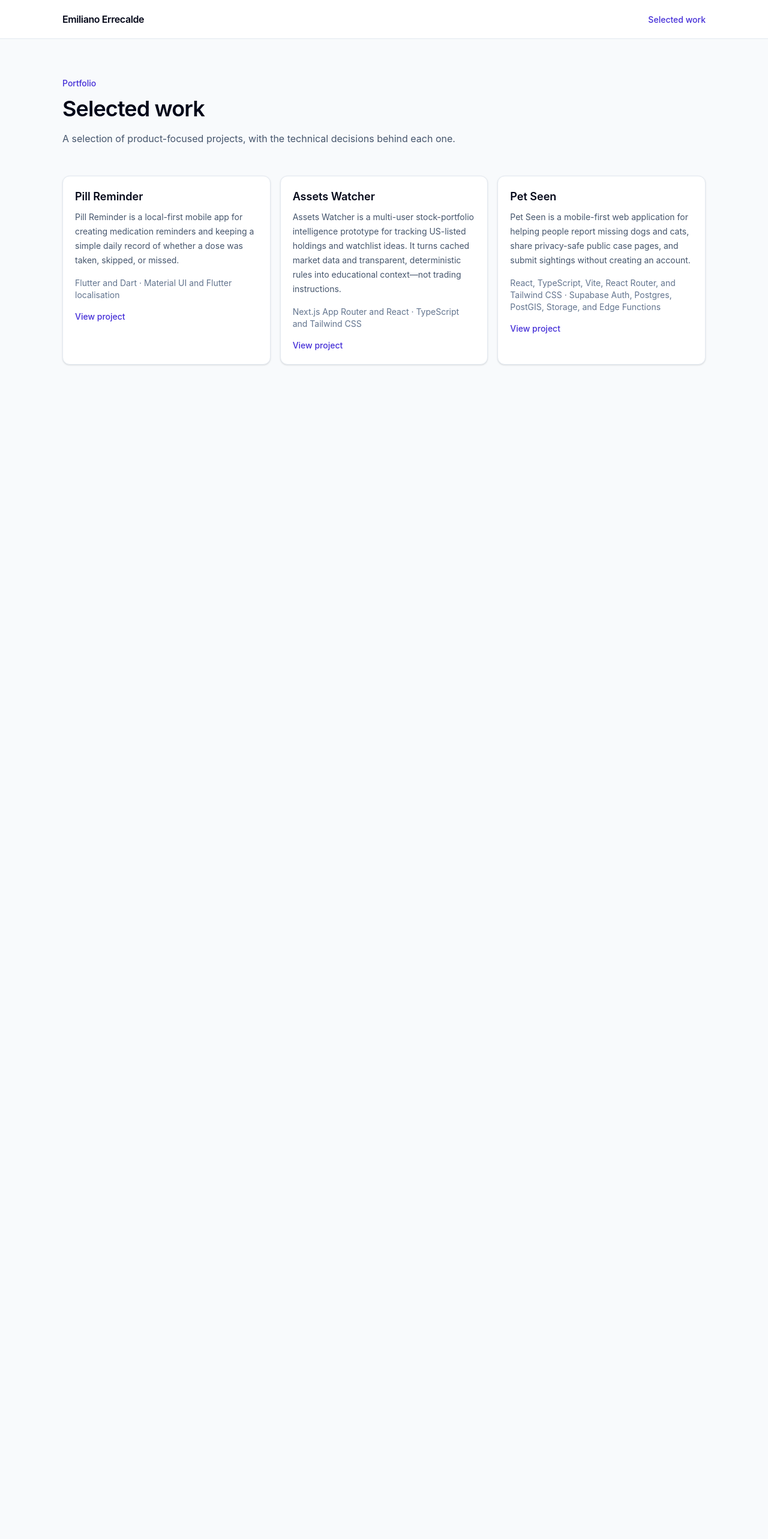
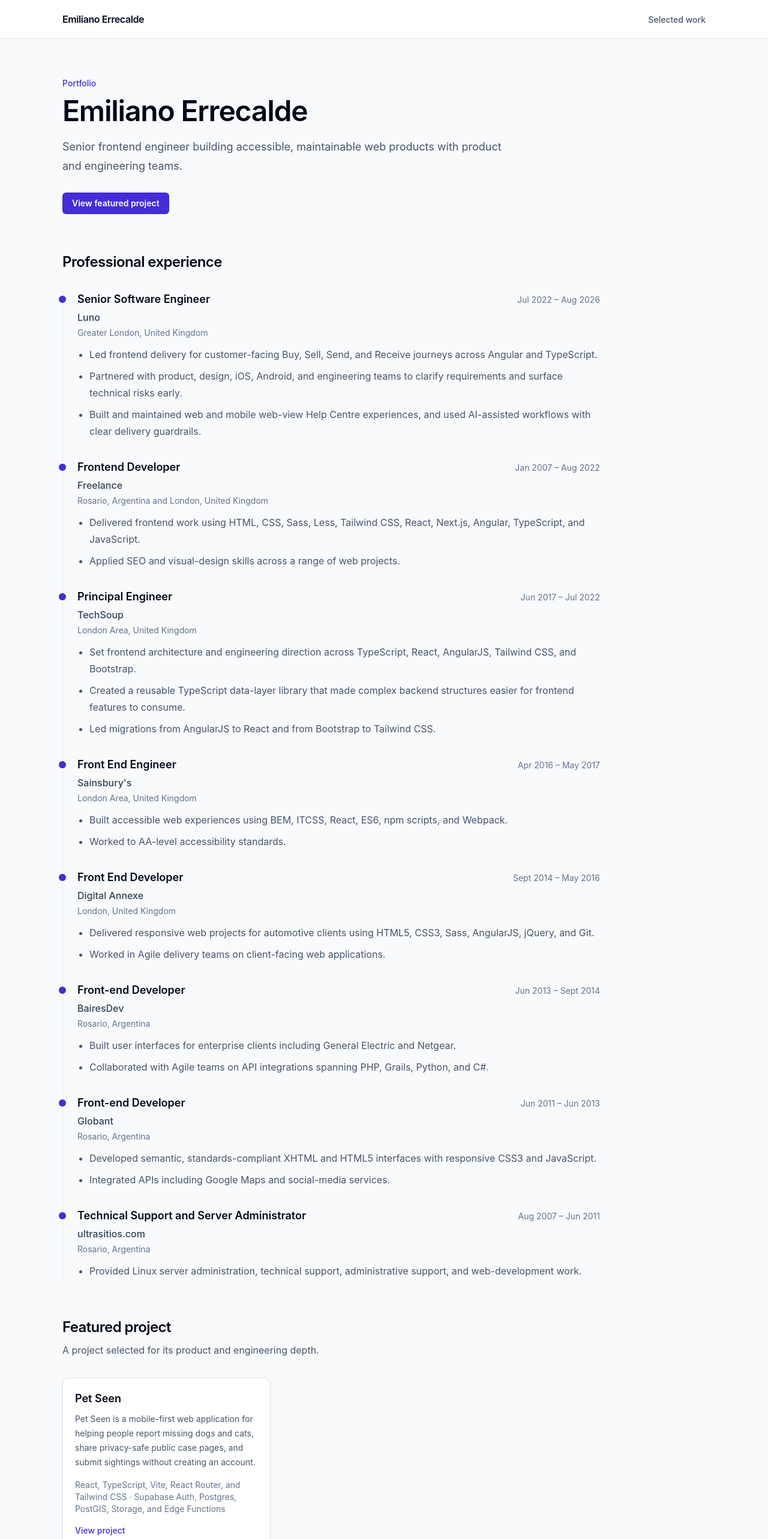
Before and after one commit to eerrecalde/emis-portfolio, a React (Vite) app: page / in a window 1280 px wide. Shown: the top 2566 px of the page at 60% size. Before the commit the page ends 800 px from the top, so only its background shows below. Built offline with nearby package versions, Linux system fonts and the light colour scheme.

Commit message:
Build portfolio homepage
Compose the homepage from curated professional experience and the featured Pet Seen project. Preserve the full project listing at /projects and record P2-05 as complete.

```diff
--- a/public/data/portfolio.json
+++ b/public/data/portfolio.json
@@ -98,7 +98,7 @@
       "title": "Pet Seen",
       "summary": "Pet Seen is a mobile-first web application for helping people report missing dogs and cats, share privacy-safe public case pages, and submit sightings without creating an account.",
       "whyBuilt": "Losing a pet is time-sensitive, emotionally difficult, and location-sensitive. I wanted to design a service that makes reporting and sharing fast without exposing the exact location of a missing animal publicly. The central product constraint is simple: public views are useful, but exact locations remain available only to the case owner and authorised staff.",
-      "featured": false,
+      "featured": true,
       "repositoryUrl": "https://github.com/eerrecalde/pet-seen",
       "screenshots": [
         {
--- a/src/App.tsx
+++ b/src/App.tsx
@@ -1,10 +1,14 @@
 import { useQuery } from '@tanstack/react-query';
 import { Link, Route, Routes, useParams } from 'react-router';
+import { HomePage } from './components/HomePage';
 import { ProjectDetail } from './components/ProjectDetail';
 import { ProjectList } from './components/ProjectList';
 import { SiteLayout } from './components/SiteLayout';
 import { fetchPortfolio } from './data/portfolio';
-import type { PortfolioProject } from './types/portfolio';
+import type {
+  PortfolioProject,
+  ProfessionalExperience,
+} from './types/portfolio';
 
 export default function App() {
   const projectsQuery = useQuery({
@@ -19,20 +23,34 @@ export default function App() {
         <p role="alert">{projectsQuery.error.message}</p>
       ) : null}
       {projectsQuery.data ? (
-        <PortfolioRoutes projects={projectsQuery.data.projects} />
+        <PortfolioRoutes
+          experience={projectsQuery.data.experience}
+          projects={projectsQuery.data.projects}
+        />
       ) : null}
     </SiteLayout>
   );
 }
 
-type PortfolioRoutesProps = {
+type ProjectsProps = {
   projects: PortfolioProject[];
 };
 
-function PortfolioRoutes({ projects }: PortfolioRoutesProps) {
+type PortfolioRoutesProps = ProjectsProps & {
+  experience: ProfessionalExperience[];
+};
+
+function PortfolioRoutes({ projects, experience }: PortfolioRoutesProps) {
   return (
     <Routes>
-      <Route element={<ProjectListing projects={projects} />} path="/" />
+      <Route
+        element={<HomePage experience={experience} projects={projects} />}
+        path="/"
+      />
+      <Route
+        element={<ProjectListing projects={projects} />}
+        path="/projects"
+      />
       <Route
         element={<ProjectPage projects={projects} />}
         path="/projects/:slug"
@@ -42,12 +60,15 @@ function PortfolioRoutes({ projects }: PortfolioRoutesProps) {
   );
 }
 
-function ProjectListing({ projects }: PortfolioRoutesProps) {
+function ProjectListing({ projects }: ProjectsProps) {
   return (
-    <>
+    <section aria-labelledby="projects-heading">
       <header className="max-w-2xl">
         <p className="text-sm font-medium text-indigo-700">Portfolio</p>
-        <h1 className="mt-3 text-4xl font-semibold tracking-tight text-slate-950">
+        <h1
+          className="mt-3 text-4xl font-semibold tracking-tight text-slate-950"
+          id="projects-heading"
+        >
           Selected work
         </h1>
         <p className="mt-4 text-base leading-7 text-slate-600">
@@ -55,25 +76,18 @@ function ProjectListing({ projects }: PortfolioRoutesProps) {
           behind each one.
         </p>
       </header>
-      <section
-        className="mt-12"
-        id="projects"
-        aria-labelledby="projects-heading"
-      >
-        <h2 className="sr-only" id="projects-heading">
-          Projects
-        </h2>
-        {projects.length > 0 ? (
+      {projects.length > 0 ? (
+        <div className="mt-12">
           <ProjectList projects={projects} />
-        ) : (
-          <p>No projects are available yet.</p>
-        )}
-      </section>
-    </>
+        </div>
+      ) : (
+        <p className="mt-12">No projects are available yet.</p>
+      )}
+    </section>
   );
 }
 
-function ProjectPage({ projects }: PortfolioRoutesProps) {
+function ProjectPage({ projects }: ProjectsProps) {
   const { slug } = useParams();
   const project = projects.find((item) => item.slug === slug);
 
--- /dev/null
+++ b/src/components/HomePage.tsx
@@ -0,0 +1,107 @@
+import type {
+  PortfolioProject,
+  ProfessionalExperience,
+} from '../types/portfolio';
+import { ProjectList } from './ProjectList';
+
+type HomePageProps = {
+  projects: PortfolioProject[];
+  experience: ProfessionalExperience[];
+};
+
+export function HomePage({ projects, experience }: HomePageProps) {
+  const featuredProjects = projects.filter((project) => project.featured);
+
+  return (
+    <>
+      <header className="max-w-3xl">
+        <p className="text-sm font-medium text-indigo-700">Portfolio</p>
+        <h1 className="mt-3 text-4xl font-semibold tracking-tight text-slate-950 sm:text-5xl">
+          Emiliano Errecalde
+        </h1>
+        <p className="mt-5 text-lg leading-8 text-slate-600">
+          Senior frontend engineer building accessible, maintainable web
+          products with product and engineering teams.
+        </p>
+        <a
+          className="mt-7 inline-flex rounded-md bg-indigo-700 px-4 py-2 text-sm font-semibold text-white hover:bg-indigo-800 focus-visible:outline-2 focus-visible:outline-offset-4 focus-visible:outline-indigo-700"
+          href="#featured-projects"
+        >
+          View featured project
+        </a>
+      </header>
+
+      <section className="mt-16 max-w-4xl" aria-labelledby="experience-heading">
+        <h2
+          className="text-2xl font-semibold tracking-tight text-slate-950"
+          id="experience-heading"
+        >
+          Professional experience
+        </h2>
+        <ol className="mt-8 space-y-8 border-l border-slate-200 pl-6">
+          {experience.map((role) => (
+            <li className="relative" key={`${role.company}-${role.startDate}`}>
+              <span
+                className="absolute -left-[31px] top-2 size-3 rounded-full bg-indigo-700 ring-4 ring-slate-50"
+                aria-hidden="true"
+              />
+              <div className="flex flex-col gap-1 sm:flex-row sm:items-baseline sm:justify-between sm:gap-6">
+                <h3 className="text-lg font-semibold text-slate-950">
+                  {role.title}
+                </h3>
+                <p className="shrink-0 text-sm text-slate-500">
+                  {formatDateRange(role.startDate, role.endDate)}
+                </p>
+              </div>
+              <p className="mt-1 font-medium text-slate-700">{role.company}</p>
+              <p className="mt-1 text-sm text-slate-500">{role.location}</p>
+              <ul className="mt-3 list-disc space-y-2 pl-5 leading-7 text-slate-600">
+                {role.highlights.map((highlight) => (
+                  <li key={highlight}>{highlight}</li>
+                ))}
+              </ul>
+            </li>
+          ))}
+        </ol>
+      </section>
+
+      <section
+        className="mt-16"
+        id="featured-projects"
+        aria-labelledby="featured-projects-heading"
+      >
+        <h2
+          className="text-2xl font-semibold tracking-tight text-slate-950"
+          id="featured-projects-heading"
+        >
+          Featured project
+        </h2>
+        <p className="mt-2 leading-7 text-slate-600">
+          A project selected for its product and engineering depth.
+        </p>
+        {featuredProjects.length > 0 ? (
+          <div className="mt-8">
+            <ProjectList headingLevel="h3" projects={featuredProjects} />
+          </div>
+        ) : (
+          <p className="mt-8 text-slate-600">No featured projects yet.</p>
+        )}
+      </section>
+    </>
+  );
+}
+
+function formatDateRange(startDate: string, endDate: string): string {
+  return `${formatDate(startDate)} – ${formatDate(endDate)}`;
+}
+
+function formatDate(value: string): string {
+  const [year, month] = value.split('-');
+  const date = new Date(Date.UTC(Number(year), Number(month) - 1));
+
+  return new Intl.DateTimeFormat('en-GB', {
+    month: 'short',
+    year: 'numeric',
+    timeZone: 'UTC',
+  }).format(date);
+}
--- a/src/components/ProjectDetail.tsx
+++ b/src/components/ProjectDetail.tsx
@@ -8,7 +8,7 @@ export function ProjectDetail({ project }: ProjectDetailProps) {
     <article className="max-w-4xl">
       <Link
         className="text-sm font-medium text-indigo-700 hover:text-indigo-900 focus-visible:rounded focus-visible:outline-2 focus-visible:outline-offset-4 focus-visible:outline-indigo-700"
-        to="/#projects"
+        to="/projects"
       >
         Back to selected work
       </Link>
--- a/src/components/ProjectList.tsx
+++ b/src/components/ProjectList.tsx
@@ -1,9 +1,17 @@
 import { Link } from 'react-router';
 import type { PortfolioProject } from '../types/portfolio';
 
-type ProjectListProps = { projects: PortfolioProject[] };
+type ProjectListProps = {
+  projects: PortfolioProject[];
+  headingLevel?: 'h2' | 'h3';
+};
 
-export function ProjectList({ projects }: ProjectListProps) {
+export function ProjectList({
+  projects,
+  headingLevel = 'h2',
+}: ProjectListProps) {
+  const Heading = headingLevel;
+
   return (
     <ul className="grid gap-4 sm:grid-cols-2 lg:grid-cols-3">
       {projects.map((project) => (
@@ -11,14 +19,14 @@ export function ProjectList({ projects }: ProjectListProps) {
           className="rounded-xl border border-slate-200 bg-white p-5 shadow-sm"
           key={project.slug}
         >
-          <h2 className="text-lg font-semibold text-slate-950">
+          <Heading className="text-lg font-semibold text-slate-950">
             <Link
               className="focus-visible:rounded focus-visible:outline-2 focus-visible:outline-offset-4 focus-visible:outline-indigo-700"
               to={`/projects/${project.slug}`}
             >
               {project.title}
             </Link>
-          </h2>
+          </Heading>
           <p className="mt-2 min-h-12 text-sm leading-6 text-slate-600">
             {project.summary}
           </p>
--- a/src/components/SiteLayout.tsx
+++ b/src/components/SiteLayout.tsx
@@ -29,7 +29,7 @@ export function SiteLayout({ children }: SiteLayoutProps) {
                     : 'text-slate-600 hover:text-slate-950'
                 }`
               }
-              to="/"
+              to="/projects"
             >
               Selected work
             </NavLink>
```
Also changed, not shown: data/curated-projects.json (+1 -1 lines), 3 other files (tests, documents, lock files or other folders).
